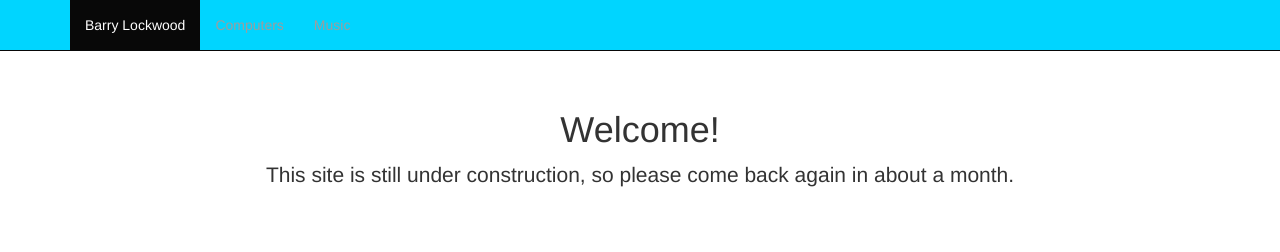
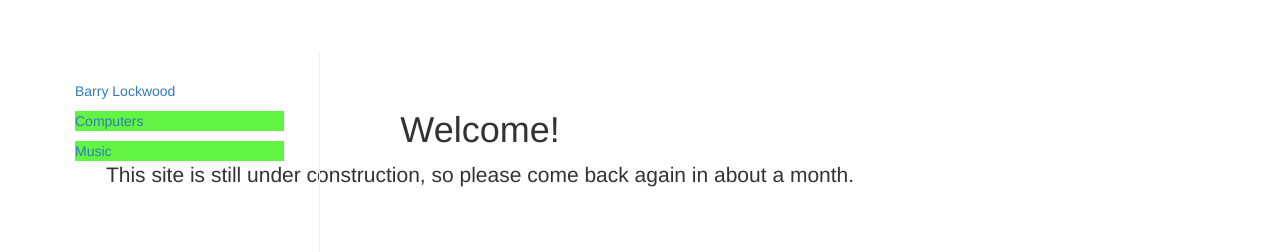
Before and after one commit to blockwooddev/blockwooddev.github.io, a website: page index.html in a window 1280 px wide. Shown: the top 252 px of the page. Drawn offline with nearby package versions, Linux system fonts and the light colour scheme; files whose address does not match are found by name.

Commit message:
Some progress and some muddling around

```diff
--- a/bower.json
+++ b/bower.json
@@ -16,6 +16,9 @@
     "tests"
   ],
   "dependencies": {
-    "bootstrap": "^3.3.7"
+    "bootstrap": "^3.3.7",
+    "angular": "^1.5.8",
+    "angular-animate": "^1.5.8",
+    "angular-bootstrap": "^2.2.0"
   }
 }
--- a/index.html
+++ b/index.html
@@ -12,17 +12,21 @@
 <title>Starter Template for Bootstrap</title>
 
 <!-- Bootstrap core CSS -->
-    <link href="bower_components/bootstrap/dist/css/bootstrap.min.css" rel="stylesheet">
+<link href="bower_components/bootstrap/dist/css/bootstrap.min.css"
+	rel="stylesheet">
 
 <!-- IE10 viewport hack for Surface/desktop Windows 8 bug -->
-    <link href="bower_components/bootstrap/assets/css/ie10-viewport-bug-workaround.css" rel="stylesheet">
+<link
+	href="bower_components/bootstrap/assets/css/ie10-viewport-bug-workaround.css"
+	rel="stylesheet">
 
 <!-- Custom styles for this template -->
 <link href="starter-template.css" rel="stylesheet">
 
 <!-- Just for debugging purposes. Don't actually copy these 2 lines! -->
 <!--[if lt IE 9]><script src="../../assets/js/ie8-responsive-file-warning.js"></script><![endif]-->
-    <script src="bower_components/bootstrap/assets/js/ie-emulation-modes-warning.js"></script>
+<script
+	src="bower_components/bootstrap/assets/js/ie-emulation-modes-warning.js"></script>
 
 <!-- HTML5 shim and Respond.js for IE8 support of HTML5 elements and media queries -->
 <!--[if lt IE 9]>
@@ -34,43 +38,41 @@
 </head>
 
 <body>
-
-    <nav class="navbar navbar-inverse navbar-fixed-top">
+	<div class="nav">
 		<div class="container">
-        <div class="navbar-header">
-          <button type="button" class="navbar-toggle collapsed" data-toggle="collapse" data-target="#navbar" aria-expanded="false" aria-controls="navbar">
-            <span class="sr-only">Toggle navigation</span>
-            <span class="icon-bar"></span>
-            <span class="icon-bar"></span>
-            <span class="icon-bar"></span>
-          </button>
-        </div>
-        <div id="navbar" class="collapse navbar-collapse">
-          <ul class="nav navbar-nav">
+			<div class="col-sm-3 sidebar">
+				<ul class="column">
 					<li class="active"><a href="#">Barry Lockwood</a></li>
 					<li><a href="#about">Computers</a></li>
 					<li><a href="#contact">Music</a></li>
 				</ul>
-        </div><!--/.nav-collapse -->
+			</nav>
 		</div>
-    </nav>
+	</div>
 
-    <div class="container">
+	<div class="col-sm-9">
 		<div class="starter-template">
 			<h1>Welcome!</h1>
-        <p class="lead">This site is still under construction, so please come back again in about a month.</p>
+			<p class="lead">This site is still under construction, so please
+				come back again in about a month.</p>
 		</div>
-
-    </div><!-- /.container -->
+	</div>
+	<!-- /.container -->
 
 
 	<!-- Bootstrap core JavaScript
     ================================================== -->
 	<!-- Placed at the end of the document so the pages load faster -->
-    <script src="https://ajax.googleapis.com/ajax/libs/jquery/1.12.4/jquery.min.js"></script>
-    <script>window.jQuery || document.write('<script src="bower_components/bootstrap/assets/js/vendor/jquery.min.js"><\/script>')</script>
+	<script
+		src="https://ajax.googleapis.com/ajax/libs/jquery/1.12.4/jquery.min.js"></script>
+	<script>
+    window.jQuery
+        || document
+            .write('<script src="bower_components/bootstrap/assets/js/vendor/jquery.min.js"><\/script>')
+  </script>
 	<script src="bower-components/bootstrap/dist/js/bootstrap.min.js"></script>
 	<!-- IE10 viewport hack for Surface/desktop Windows 8 bug -->
-    <script src="bower_components/bootstrap/assets/js/ie10-viewport-bug-workaround.js"></script>
+	<script
+		src="bower_components/bootstrap/assets/js/ie10-viewport-bug-workaround.js"></script>
 </body>
 </html>
--- /dev/null
+++ b/starter-template.less
@@ -0,0 +1,49 @@
+body {
+  padding-top: 50px;
+}
+.starter-template {
+  padding: 40px 15px;
+  text-align: center;
+}
+.navbar-toggle {
+    width: 100%;
+    float: none;
+    margin-right: 0;
+}
+.navbar {
+	background: #00D5FF;
+}
+
+.sidebar {
+    position: fixed;
+    top: 51px;
+    bottom: 0;
+    left: 0;
+    z-index: 1000;
+    padding: 20px;
+    overflow-x: hidden;
+    overflow-y: auto;
+    border-right: 1px solid #eee;
+}
+
+.column {
+    -webkit-box-orient: vertical!important;
+    -webkit-box-direction: normal!important;
+    -webkit-flex-direction: column!important;
+    -ms-flex-direction: column!important;
+    flex-direction: column!important;
+
+    list-style-type: none;
+}
+
+li {
+	margin-top: 10px;
+	margin-bottom: 10px;
+	margin-left: 15px;
+	margin-right: 15px;
+	background-color: #62f442;
+}
+
+.active {
+  background: #ffffff;
+}
```
Also changed, not shown: index.js (line endings or trailing spaces), starter-template.css. Lines whose indentation alone changed are shown as unchanged.
